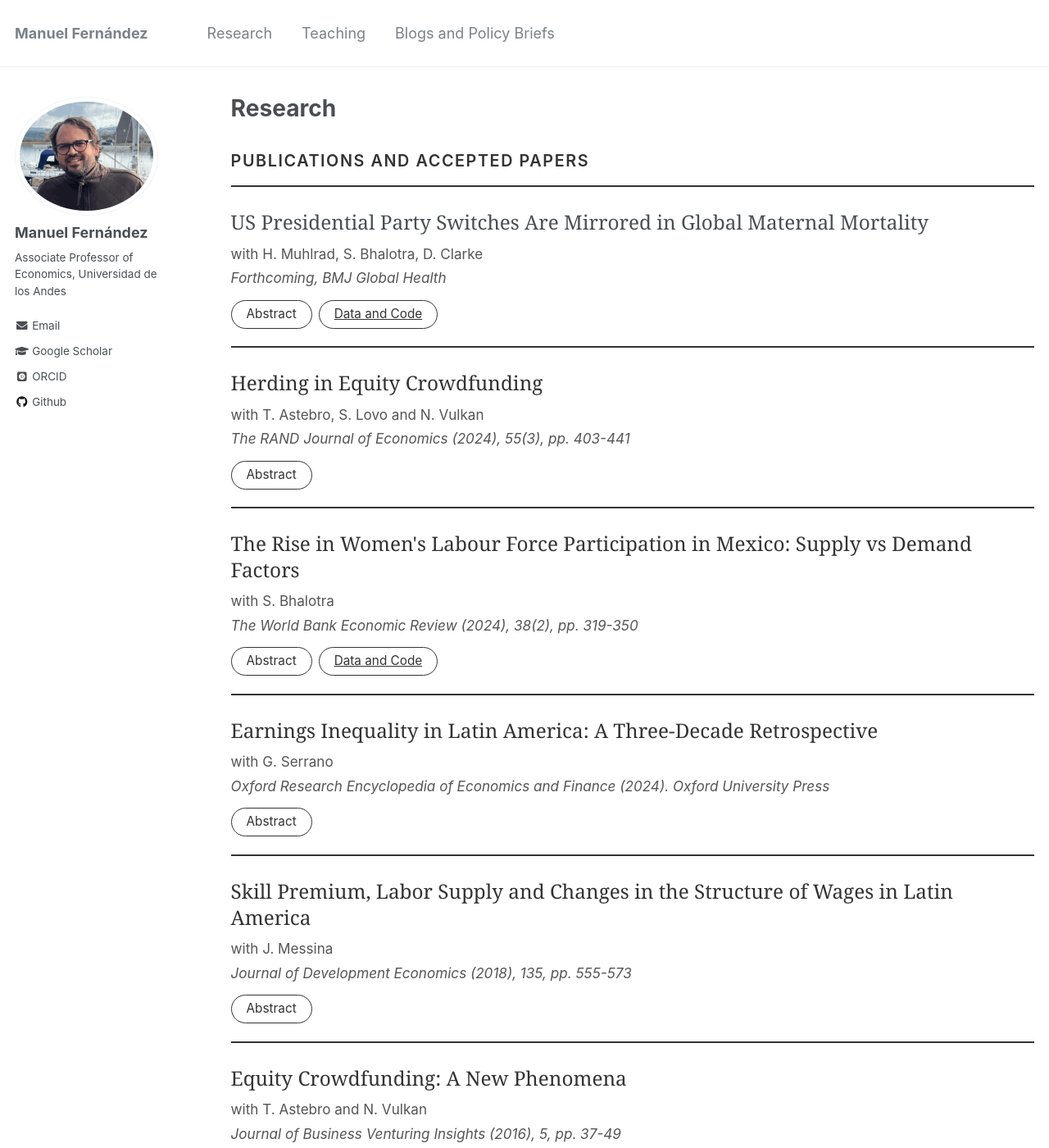
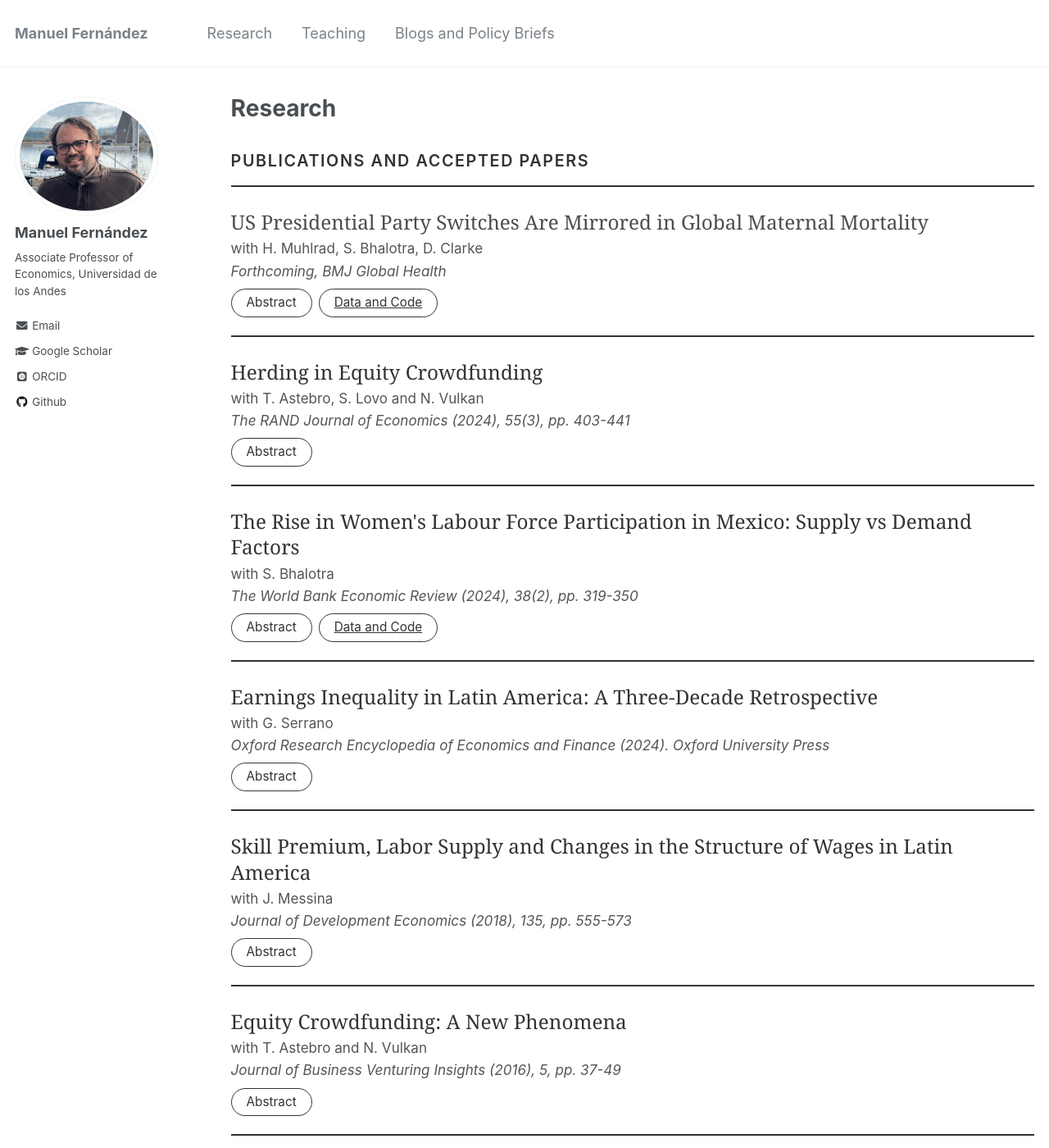
Before and after one commit to man-fern/man-fern.github.io, a Jekyll site: the page built from _pages/research.md, in a window 1280 px wide and 1400 px high. Shown: the whole window at 82% size. Built offline with Jekyll 4.4.1, drawn with Linux system fonts in a browser that asks for light colours; some web fonts are replaced.

Commit message:
Tighten spacing within paper entries and add section dividers
Co-Authored-By: Claude Opus 4.6 <noreply@anthropic.com>

```diff
--- a/_pages/research.md
+++ b/_pages/research.md
@@ -115,6 +115,8 @@ redirect_from:
   </div>
 </div>
 
+<hr>
+
 <p class="research-section">Working Papers and Work in Progress</p>
 
 <hr class="paper-divider">
@@ -206,6 +208,8 @@ redirect_from:
   </div>
 </div>
 
+<hr>
+
 <p class="research-section">Book Chapters</p>
 
 <hr class="paper-divider">
--- a/_sass/_academic.scss
+++ b/_sass/_academic.scss
@@ -22,7 +22,7 @@ $divider-color: #333333;
   font-size: 1.35em;
   font-weight: 400;
   line-height: 1.3;
-  margin: 0 0 0.4em;
+  margin: 0 0 0.15em;
   font-family: Georgia, "Times New Roman", serif;
 
   a {
@@ -38,13 +38,13 @@ $divider-color: #333333;
 .paper-authors {
   font-size: 0.95em;
   color: #555;
-  margin: 0 0 0.25em;
+  margin: 0 0 0.1em;
 }
 
 .paper-journal {
   font-size: 0.95em;
   color: #555;
-  margin: 0 0 0.8em;
+  margin: 0 0 0.5em;
   font-style: italic;
 }
 
```
